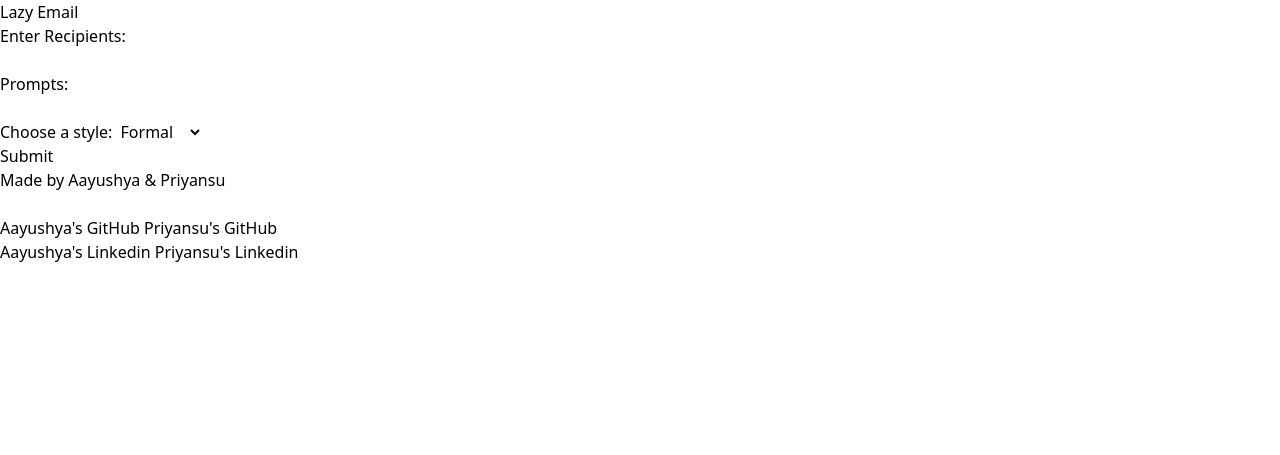
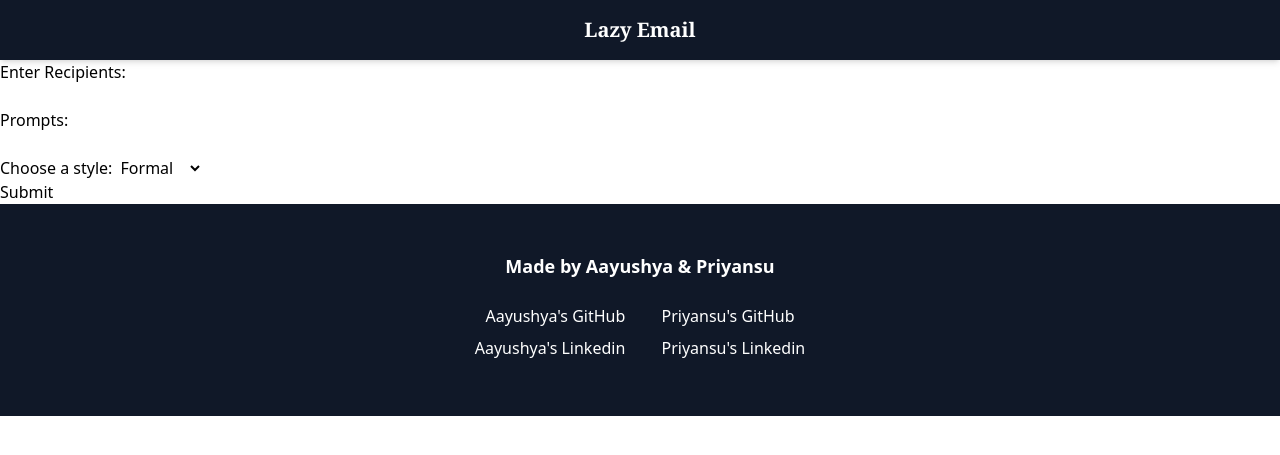
Before and after one commit to Aayushya-paswan/Lazy_email, a Flask app: page / in a window 1280 px wide. Shown: the top 455 px of the page. Run offline with Flask 3, Linux system fonts and the light colour scheme.

Commit message:
header changes

```diff
--- a/templates/home.html
+++ b/templates/home.html
@@ -9,12 +9,12 @@
 </head>
 
 <body>
-    <header>
-        <h1 class="">Lazy Email</h1>
+    <header class="sticky top-0 bg-gray-900 text-white py-4 px-6 shadow-md z-50">
+        <h1 class="text-xl font-bold flex justify-center align-middle font-serif">Lazy Email</h1>
     </header>
     <main>
         <div class="card">
-            <form>
+            <form method="POST">
                 <label for="Recipients">Enter Recipients:</label>
                 <input type="text" id="Recipients" name="Recipients"><br> <br>
                 <label for="Prompts">Prompts:</label>
@@ -31,15 +31,22 @@
         </div>
     </main>
     <footer class="">
-        <div class="Footer">
-            <h5 class="">Made by Aayushya & Priyansu</h5><br>
-            <div class="githubcontainer">
-                <a href="https://github.com/Aayushya-paswan" target="_blank">Aayushya's GitHub</a>
-                <a href="https://github.com/priyansu-1o" target="_blank">Priyansu's GitHub</a>
-            </div>
-            <div class="linkedin">
-                <a href="https://www.linkedin.com/in/aayushya78/" target="_blank">Aayushya's Linkedin</a>
-                <a href="https://www.linkedin.com/in/priyansu-samanta-7924b930b/" target="_blank">Priyansu's Linkedin</a>
+        <div class="Footer bg-gray-900 text-white py-6">
+            <div class="container mx-auto px-4 py-6 text-center text-white bg-gray-900">
+                <h5 class="text-lg font-semibold">Made by Aayushya & Priyansu</h5><br>
+                <div class="githubcontainer">
+                    <a href="https://github.com/Aayushya-paswan" target="_blank" class=" hover:text-gray-400 p-4 ">Aayushya's
+                        GitHub</a>
+                    <a href="https://github.com/priyansu-1o" target="_blank" class=" hover:text-gray-400 p-4 ">Priyansu's
+                        GitHub</a>
+                </div>
+                <div class="linkedin p-2">
+                    <a href="https://www.linkedin.com/in/aayushya78/" target="_blank"
+                        class=" hover:text-gray-400 p-4 ">Aayushya's Linkedin</a>
+                    <a href="https://www.linkedin.com/in/priyansu-samanta-7924b930b/" target="_blank"
+                        class=" hover:text-gray-400 p-4">Priyansu's
+                        Linkedin</a>
+                </div>
             </div>
         </div>
     </footer>
--- a/templates/output.css
+++ b/templates/output.css
@@ -5,11 +5,21 @@
   :root, :host {
     --font-sans: ui-sans-serif, system-ui, sans-serif, "Apple Color Emoji",
       "Segoe UI Emoji", "Segoe UI Symbol", "Noto Color Emoji";
+    --font-serif: ui-serif, Georgia, Cambria, "Times New Roman", Times, serif;
     --font-mono: ui-monospace, SFMono-Regular, Menlo, Monaco, Consolas, "Liberation Mono",
       "Courier New", monospace;
+    --color-gray-400: oklch(70.7% 0.022 261.325);
     --color-gray-700: oklch(37.3% 0.034 259.733);
+    --color-gray-900: oklch(21% 0.034 264.665);
     --color-black: #000;
+    --color-white: #fff;
     --spacing: 0.25rem;
+    --text-lg: 1.125rem;
+    --text-lg--line-height: calc(1.75 / 1.125);
+    --text-xl: 1.25rem;
+    --text-xl--line-height: calc(1.75 / 1.25);
+    --font-weight-semibold: 600;
+    --font-weight-bold: 700;
     --default-font-family: var(--font-sans);
     --default-mono-font-family: var(--font-mono);
   }
@@ -160,6 +170,39 @@
   }
 }
 @layer utilities {
+  .sticky {
+    position: sticky;
+  }
+  .top-0 {
+    top: calc(var(--spacing) * 0);
+  }
+  .z-50 {
+    z-index: 50;
+  }
+  .container {
+    width: 100%;
+    @media (width >= 40rem) {
+      max-width: 40rem;
+    }
+    @media (width >= 48rem) {
+      max-width: 48rem;
+    }
+    @media (width >= 64rem) {
+      max-width: 64rem;
+    }
+    @media (width >= 80rem) {
+      max-width: 80rem;
+    }
+    @media (width >= 96rem) {
+      max-width: 96rem;
+    }
+  }
+  .mx-auto {
+    margin-inline: auto;
+  }
+  .flex {
+    display: flex;
+  }
   .table {
     display: table;
   }
@@ -175,6 +218,18 @@
   .resize {
     resize: both;
   }
+  .flex-col {
+    flex-direction: column;
+  }
+  .items-center {
+    align-items: center;
+  }
+  .justify-between {
+    justify-content: space-between;
+  }
+  .justify-center {
+    justify-content: center;
+  }
   .border {
     border-style: var(--tw-border-style);
     border-width: 1px;
@@ -185,18 +240,164 @@
   .bg-gray-700 {
     background-color: var(--color-gray-700);
   }
+  .bg-gray-900 {
+    background-color: var(--color-gray-900);
+  }
+  .p-2 {
+    padding: calc(var(--spacing) * 2);
+  }
+  .p-4 {
+    padding: calc(var(--spacing) * 4);
+  }
+  .p-6 {
+    padding: calc(var(--spacing) * 6);
+  }
+  .p-8 {
+    padding: calc(var(--spacing) * 8);
+  }
+  .p-10 {
+    padding: calc(var(--spacing) * 10);
+  }
+  .px-4 {
+    padding-inline: calc(var(--spacing) * 4);
+  }
+  .px-6 {
+    padding-inline: calc(var(--spacing) * 6);
+  }
+  .py-4 {
+    padding-block: calc(var(--spacing) * 4);
+  }
+  .py-6 {
+    padding-block: calc(var(--spacing) * 6);
+  }
+  .text-center {
+    text-align: center;
+  }
+  .align-middle {
+    vertical-align: middle;
+  }
+  .font-sans {
+    font-family: var(--font-sans);
+  }
+  .font-serif {
+    font-family: var(--font-serif);
+  }
+  .text-lg {
+    font-size: var(--text-lg);
+    line-height: var(--tw-leading, var(--text-lg--line-height));
+  }
+  .text-xl {
+    font-size: var(--text-xl);
+    line-height: var(--tw-leading, var(--text-xl--line-height));
+  }
+  .font-bold {
+    --tw-font-weight: var(--font-weight-bold);
+    font-weight: var(--font-weight-bold);
+  }
+  .font-semibold {
+    --tw-font-weight: var(--font-weight-semibold);
+    font-weight: var(--font-weight-semibold);
+  }
+  .text-white {
+    color: var(--color-white);
+  }
   .underline {
     text-decoration-line: underline;
+  }
+  .shadow-md {
+    --tw-shadow: 0 4px 6px -1px var(--tw-shadow-color, rgb(0 0 0 / 0.1)), 0 2px 4px -2px var(--tw-shadow-color, rgb(0 0 0 / 0.1));
+    box-shadow: var(--tw-inset-shadow), var(--tw-inset-ring-shadow), var(--tw-ring-offset-shadow), var(--tw-ring-shadow), var(--tw-shadow);
   }
   .outline {
     outline-style: var(--tw-outline-style);
     outline-width: 1px;
+  }
+  .hover\:text-gray-400 {
+    &:hover {
+      @media (hover: hover) {
+        color: var(--color-gray-400);
+      }
+    }
+  }
+  .md\:flex-row {
+    @media (width >= 48rem) {
+      flex-direction: row;
+    }
   }
 }
 @property --tw-border-style {
   syntax: "*";
   inherits: false;
   initial-value: solid;
+}
+@property --tw-font-weight {
+  syntax: "*";
+  inherits: false;
+}
+@property --tw-shadow {
+  syntax: "*";
+  inherits: false;
+  initial-value: 0 0 #0000;
+}
+@property --tw-shadow-color {
+  syntax: "*";
+  inherits: false;
+}
+@property --tw-shadow-alpha {
+  syntax: "<percentage>";
+  inherits: false;
+  initial-value: 100%;
+}
+@property --tw-inset-shadow {
+  syntax: "*";
+  inherits: false;
+  initial-value: 0 0 #0000;
+}
+@property --tw-inset-shadow-color {
+  syntax: "*";
+  inherits: false;
+}
+@property --tw-inset-shadow-alpha {
+  syntax: "<percentage>";
+  inherits: false;
+  initial-value: 100%;
+}
+@property --tw-ring-color {
+  syntax: "*";
+  inherits: false;
+}
+@property --tw-ring-shadow {
+  syntax: "*";
+  inherits: false;
+  initial-value: 0 0 #0000;
+}
+@property --tw-inset-ring-color {
+  syntax: "*";
+  inherits: false;
+}
+@property --tw-inset-ring-shadow {
+  syntax: "*";
+  inherits: false;
+  initial-value: 0 0 #0000;
+}
+@property --tw-ring-inset {
+  syntax: "*";
+  inherits: false;
+}
+@property --tw-ring-offset-width {
+  syntax: "<length>";
+  inherits: false;
+  initial-value: 0px;
+}
+@property --tw-ring-offset-color {
+  syntax: "*";
+  inherits: false;
+  initial-value: #fff;
+}
+@property --tw-ring-offset-shadow {
+  syntax: "*";
+  inherits: false;
+  initial-value: 0 0 #0000;
 }
 @property --tw-outline-style {
   syntax: "*";
@@ -207,6 +408,21 @@
   @supports ((-webkit-hyphens: none) and (not (margin-trim: inline))) or ((-moz-orient: inline) and (not (color:rgb(from red r g b)))) {
     *, ::before, ::after, ::backdrop {
       --tw-border-style: solid;
+      --tw-font-weight: initial;
+      --tw-shadow: 0 0 #0000;
+      --tw-shadow-color: initial;
+      --tw-shadow-alpha: 100%;
+      --tw-inset-shadow: 0 0 #0000;
+      --tw-inset-shadow-color: initial;
+      --tw-inset-shadow-alpha: 100%;
+      --tw-ring-color: initial;
+      --tw-ring-shadow: 0 0 #0000;
+      --tw-inset-ring-color: initial;
+      --tw-inset-ring-shadow: 0 0 #0000;
+      --tw-ring-inset: initial;
+      --tw-ring-offset-width: 0px;
+      --tw-ring-offset-color: #fff;
+      --tw-ring-offset-shadow: 0 0 #0000;
       --tw-outline-style: solid;
     }
   }
```
